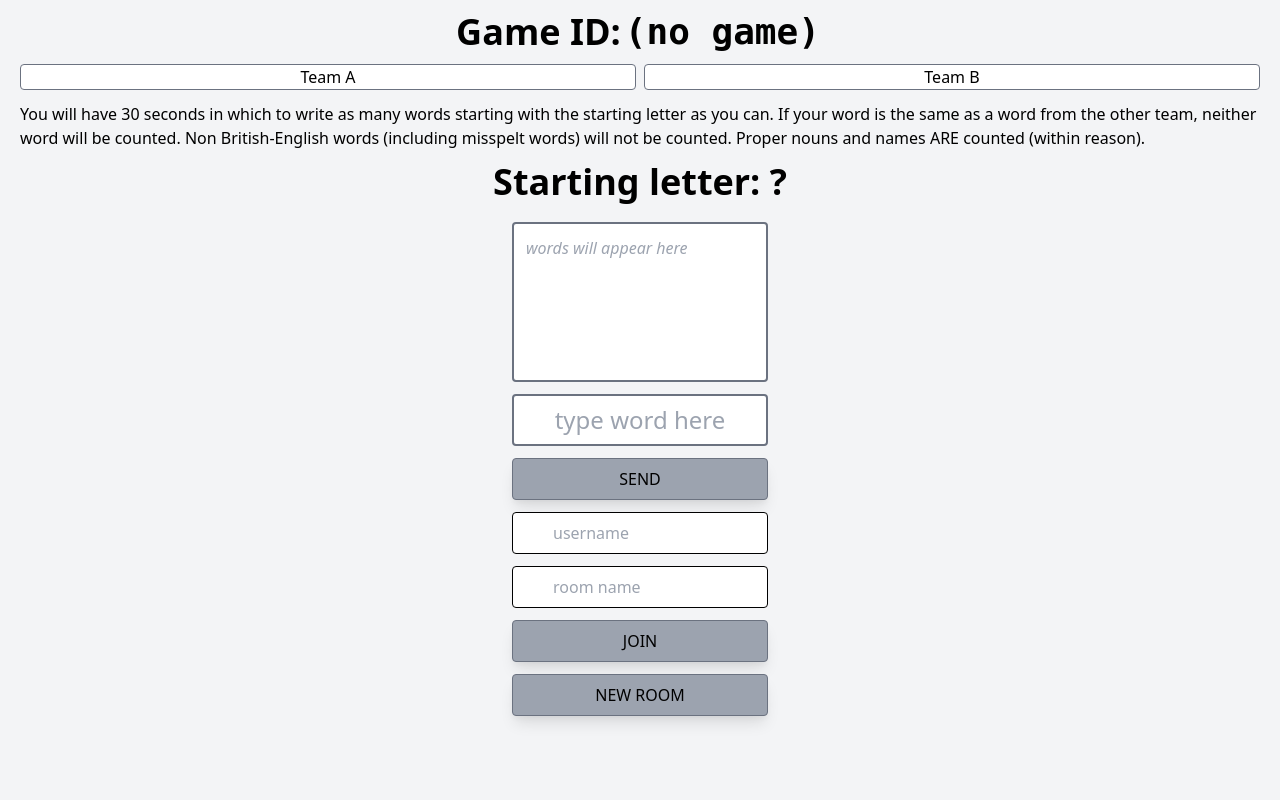
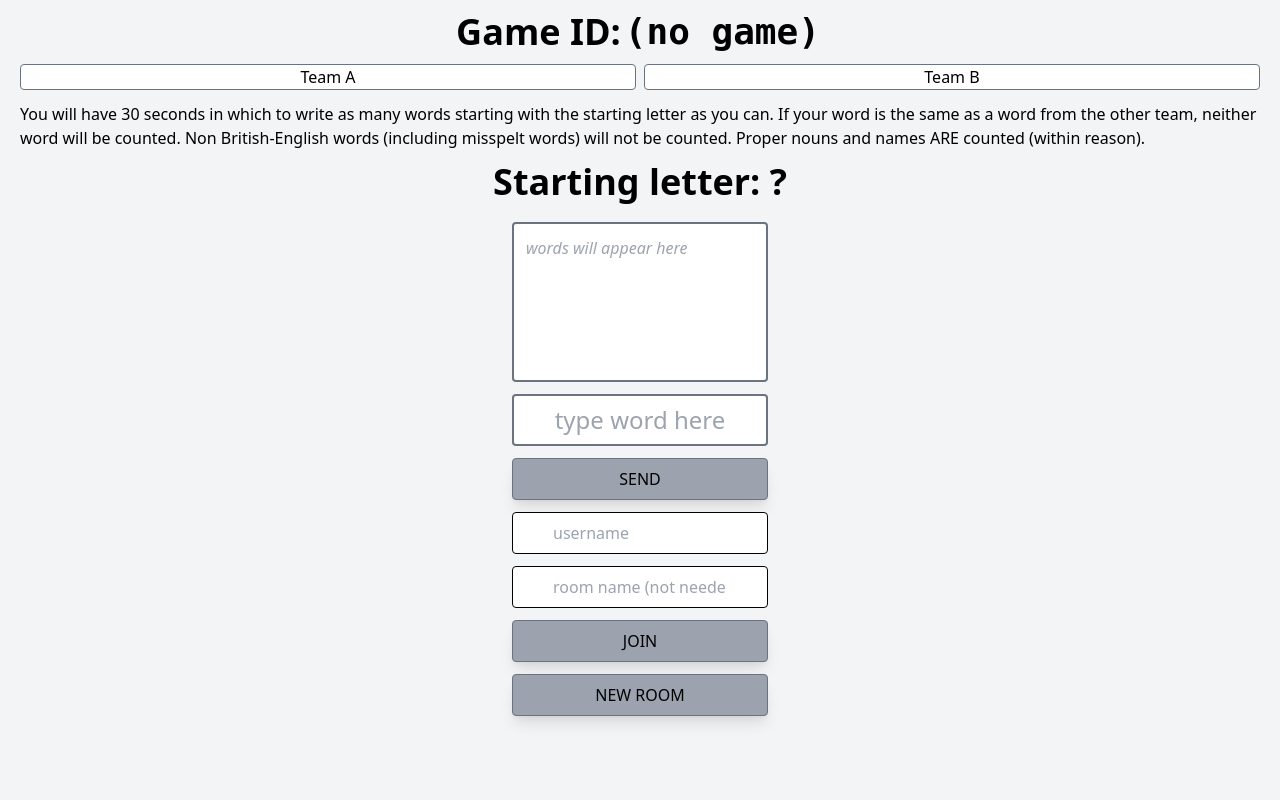
Before and after one commit to nihilok/stb, a Flask app: page / in a window 1280 px wide. Run offline with Flask 2, Linux system fonts and the light colour scheme; some libraries are stand-ins or nearby versions.

Commit message:
placeholder text

```diff
--- a/templates/index.html
+++ b/templates/index.html
@@ -48,7 +48,7 @@
   </div>
   <div id="joinCtrls" class="flex flex-col space-y-3 justify-center items-center w-full">
     <input id='userName' type="text" placeholder="username" class="border border-black rounded w-64 px-10 py-2">
-    <input id='roomName' type="text" placeholder="room name" class="border border-black rounded w-64 px-10 py-2">
+    <input id='roomName' type="text" placeholder="room name (not needed for new room)" class="border border-black rounded w-64 px-10 py-2">
     <button id='join'>
       JOIN
     </button>
```
